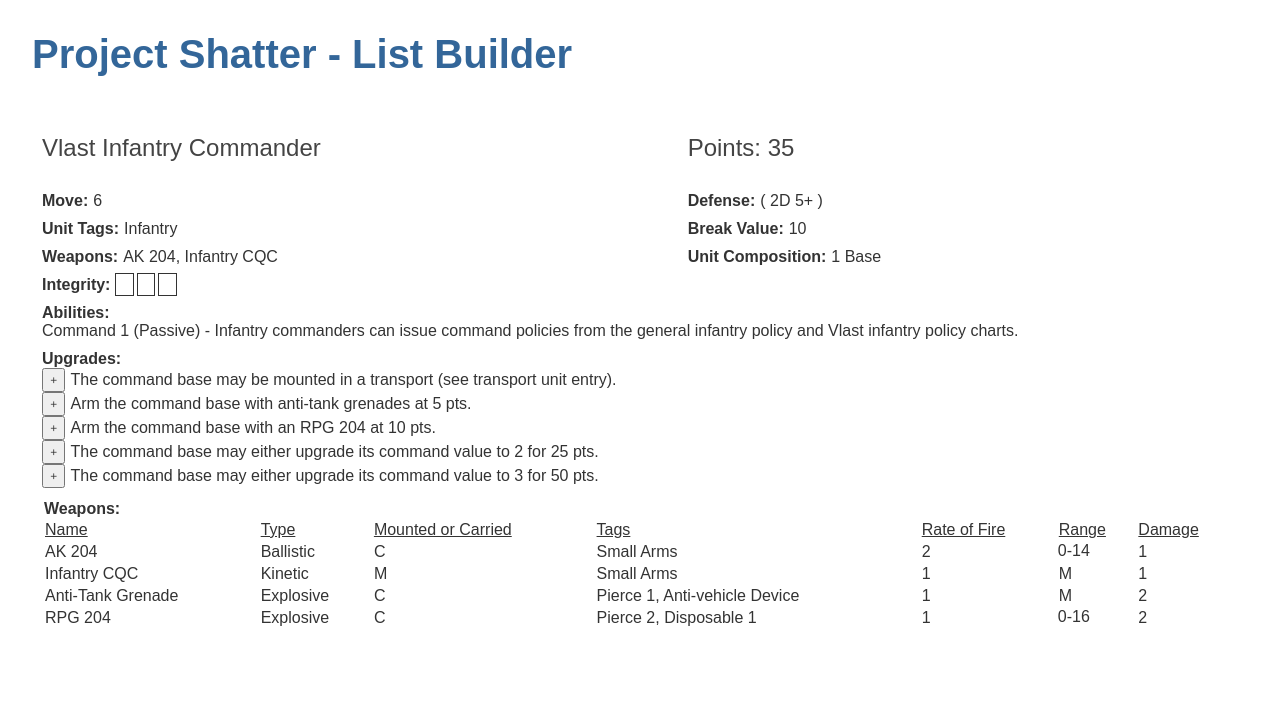
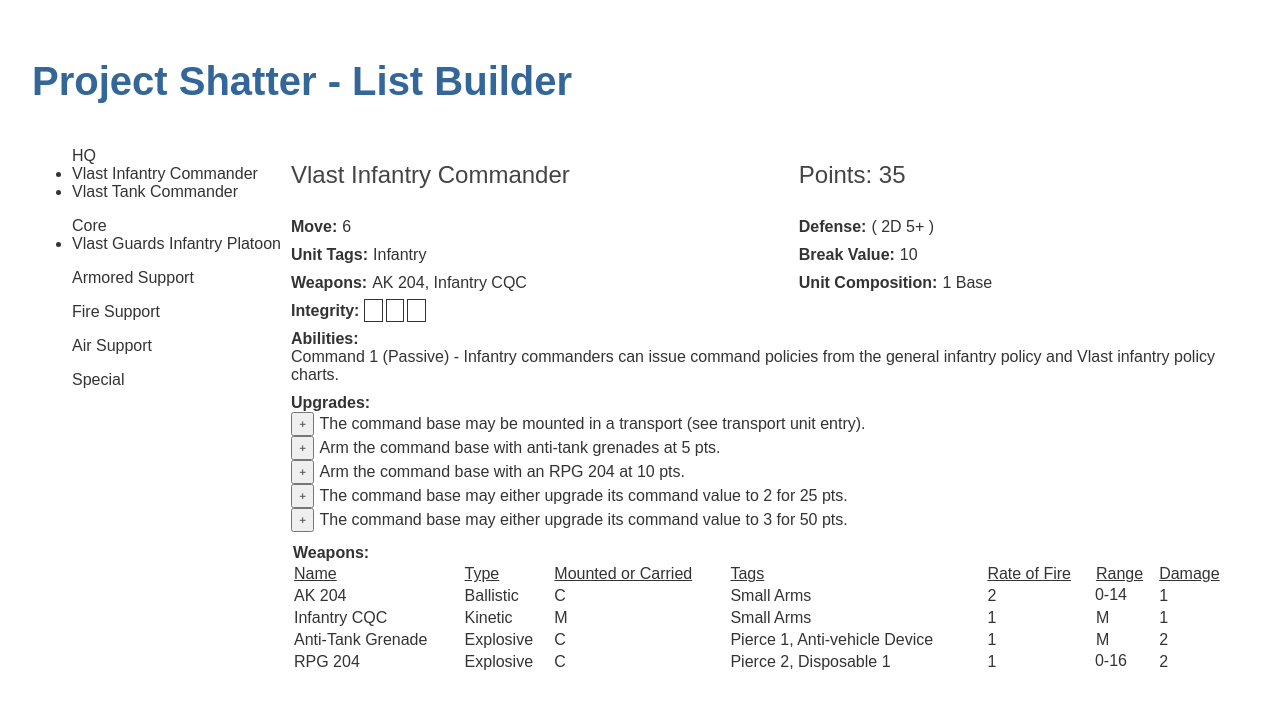
Before and after one commit to kmskov/shatter-list-builder, an Angular app: page / in a window 1280 px wide. Shown: the top 708 px of the page. Built offline with nearby package versions, Linux system fonts and the light colour scheme.

Commit message:
added list of units to unit-selector

```diff
--- a/src/app/app.component.css
+++ b/src/app/app.component.css
@@ -0,0 +1,20 @@
+.main {
+  display: grid;
+}
+
+
+h1 {
+  grid-column-start: 1;
+  grid-column-end: span 2;
+  grid-row-start: 1;
+}
+
+app-unit-selector {
+  grid-column-start: 1;
+  grid-row-start: 2;
+}
+
+app-unit-entry {
+  grid-column-start: 2;
+  grid-row-start: 2;
+}
--- a/src/app/app.component.html
+++ b/src/app/app.component.html
@@ -1,3 +1,9 @@
-<h1>{{title}}</h1>
+<div class="main">
 
-<app-unit-entry [faction]="currFaction" [unitType]="currUnitType" [unitTypeIndex]="currUnitTypeIndex"></app-unit-entry>
+  <h1>{{title}}</h1>
+
+  <app-unit-selector [factionName]="currFactionName"></app-unit-selector>
+
+  <app-unit-entry [faction]="currFactionName" [unitType]="currUnitType" [unitTypeIndex]="currUnitTypeIndex"></app-unit-entry>
+
+</div>
--- a/src/app/app.component.ts
+++ b/src/app/app.component.ts
@@ -8,7 +8,7 @@ import { Component } from '@angular/core';
 export class AppComponent {
   title = 'Project Shatter - List Builder';
 
-  currFaction = 'vlast';
+  currFactionName = 'vlast';
   currUnitType = 'hq';
   currUnitTypeIndex = 0;
 
--- a/src/app/rosters.json
+++ b/src/app/rosters.json
@@ -1,31 +1,40 @@
 {
-  "rosters": [
+  "base": [
     {
-      "name": "base",
-      "hq": {
+      "id": "hq",
+      "label": "HQ",
       "min": 1,
       "max": 2
     },
-      "core": {
+    {
+      "id": "core",
+      "label": "Core",
       "min": 2,
       "max": 4
     },
-      "armoredSupport": {
+    {
+      "id": "armoredSupport",
+      "label": "Armored Support",
       "min": 0,
       "max": 3
     },
-      "fireSupport": {
+    {
+      "id": "fireSupport",
+      "label": "Fire Support",
       "min": 0,
       "max": 2
     },
-      "airSupport": {
+    {
+      "id": "airSupport",
+      "label": "Air Support",
       "min": 0,
       "max": 1
     },
-      "special": {
+    {
+      "id": "special",
+      "label": "Special",
       "min": 0,
       "max": 1
     }
-    }
   ]
 }
--- a/src/app/unit-selector/unit-selector.component.html
+++ b/src/app/unit-selector/unit-selector.component.html
@@ -1 +1,8 @@
-<p>unit-selector works!</p>
+<div class="unit-selector">
+
+  <ul *ngFor="let unitType of unitTypes">
+    <span class="unit-type">{{unitType.label}}</span>
+    <li *ngFor="let unit of faction[unitType.id]" class="unit-name">{{unit.name}}</li>
+  </ul>
+
+</div>
--- a/src/app/unit-selector/unit-selector.component.ts
+++ b/src/app/unit-selector/unit-selector.component.ts
@@ -1,4 +1,7 @@
-import { Component, OnInit } from '@angular/core';
+import { Component, OnInit, Input } from '@angular/core';
+import { UnitType } from '../unit-type';
+import factions from '../factions.json';
+import rosters from '../rosters.json';
 
 @Component({
   selector: 'app-unit-selector',
@@ -7,9 +10,24 @@ import { Component, OnInit } from '@angular/core';
 })
 export class UnitSelectorComponent implements OnInit {
 
+  @Input() factionName: string;
+
+  faction: any;
+
+  unitTypes: UnitType[];
+
   constructor() { }
 
   ngOnInit() {
+    console.log('unit-selector.ngOnInit starting');
+
+    this.unitTypes = rosters.base;
+
+  //  console.log(JSON.stringify(this.unitTypes));
+
+    this.faction = factions[this.factionName];
+
+    console.log('unit-selector.ngOnInit finished');
   }
 
 }
--- /dev/null
+++ b/src/app/unit-type.ts
@@ -0,0 +1,5 @@
+export interface UnitType {
+  label: string;
+  min: number;
+  max: number;
+}
```
Lines whose indentation alone changed are shown as unchanged.
